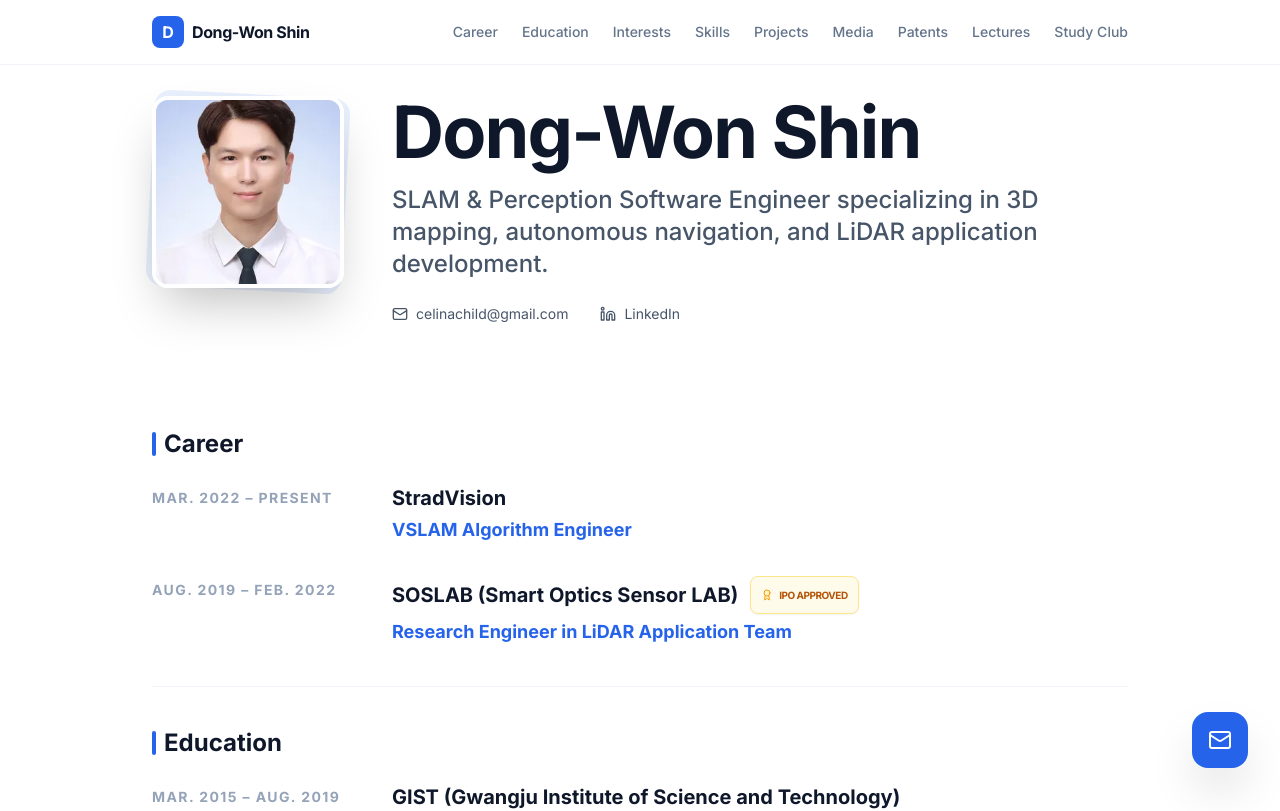
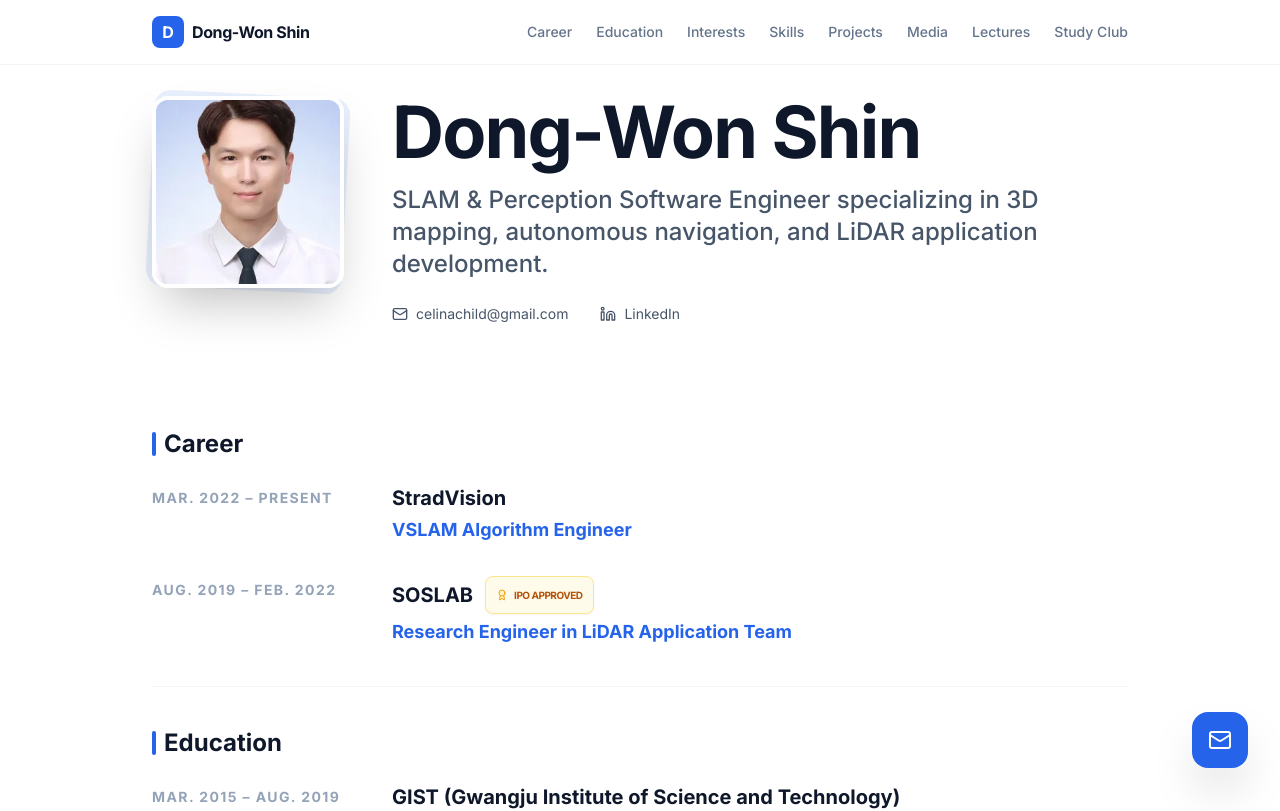
Before and after one commit to dong-won-shin/portfolio, a React (Vite) app: page / in a window 1280 px wide. Shown: the top 811 px of the page. Built offline with nearby package versions, Linux system fonts and the light colour scheme.

Commit message:
remote patent section

```diff
--- a/App.tsx
+++ b/App.tsx
@@ -14,7 +14,6 @@
   ArrowLeft,
   FileText,
   Globe,
-  FileCheck2,
   Play,
   GraduationCap,
   Award,
@@ -27,7 +26,6 @@
   TECHNICAL_SKILLS,
   PROJECTS,
   SIDE_PROJECTS,
-  PATENTS,
   MEDIA,
   LECTURES,
   STUDY_CLUBS
@@ -374,7 +372,6 @@
     { name: 'Skills', id: 'skills' },
     { name: 'Projects', id: 'projects' },
     { name: 'Media', id: 'media' },
-    { name: 'Patents', id: 'patents' },
     { name: 'Lectures', id: 'lectures' },
     { name: 'Study Club', id: 'study-club' },
   ];
@@ -463,12 +460,30 @@
 
         <Section title="Career" id="career">
           <div className="space-y-8">
-            {CAREER_DATA.map((item, idx) => (
+            {CAREER_DATA.map((item, idx) => {
+              const companyLinks: { [key: string]: string } = {
+                'StradVision': 'https://stradvision.com/_ENG/',
+                'SOSLAB': 'https://soslab.co/en/'
+              };
+              const companyUrl = companyLinks[item.company];
+
+              return (
                 <div key={idx} className="flex flex-col md:flex-row md:gap-12 group">
                   <div className="w-48 shrink-0 text-slate-400 font-bold text-sm tracking-widest pt-1 uppercase mb-2 md:mb-0">{item.period}</div>
                   <div className="flex-1">
                     <h3 className="text-xl font-bold text-slate-900 mb-1 flex items-center gap-3">
+                      {companyUrl ? (
+                        <a
+                          href={companyUrl}
+                          target="_blank"
+                          rel="noreferrer"
+                          className="hover:text-blue-600 transition-colors cursor-pointer"
+                        >
                           {item.company}
+                        </a>
+                      ) : (
+                        item.company
+                      )}
                       {item.badge && (
                         <span className="px-2.5 py-1 bg-amber-50 text-amber-700 text-[10px] font-black rounded-lg uppercase tracking-tighter border border-amber-200 flex items-center gap-1.5 shadow-sm">
                           <Award className="w-3 h-3 text-amber-500 fill-amber-100" />
@@ -479,7 +494,8 @@
                     <p className="text-blue-600 font-bold text-lg">{item.role}</p>
                   </div>
                 </div>
-            ))}
+              );
+            })}
           </div>
         </Section>
 
@@ -635,28 +651,6 @@
           </div>
         </Section>
 
-        <Section title="Patents" id="patents">
-          <div className="grid grid-cols-1 md:grid-cols-2 gap-4">
-            {PATENTS.map((patent, idx) => (
-              <div key={idx} className="p-6 border border-slate-100 rounded-2xl bg-white flex items-start gap-4">
-                <div className="p-3 bg-slate-50 rounded-xl text-slate-400">
-                  <FileCheck2 className="w-6 h-6" />
-                </div>
-                <div>
-                  <div className="flex items-center gap-2 mb-1">
-                    <span className={`text-[10px] font-black px-2 py-0.5 rounded uppercase tracking-tighter ${patent.status === 'Registered' ? 'bg-emerald-50 text-emerald-600' : 'bg-amber-50 text-amber-600'}`}>
-                      {patent.status}
-                    </span>
-                    <span className="text-[10px] font-bold text-slate-400 uppercase tracking-widest">{patent.country}</span>
-                  </div>
-                  <h3 className="text-base font-bold text-slate-900 mb-1 leading-tight">{patent.title}</h3>
-                  <p className="text-xs font-mono text-slate-400">{patent.number}</p>
-                </div>
-              </div>
-            ))}
-          </div>
-        </Section>
-
         <Section title="Lectures" id="lectures">
           <div className="overflow-x-auto">
             <table className="w-full border-collapse">
--- a/data.ts
+++ b/data.ts
@@ -17,7 +17,7 @@
   },
   {
     period: "Aug. 2019 – Feb. 2022",
-    company: "SOSLAB (Smart Optics Sensor LAB)",
+    company: "SOSLAB",
     role: "Research Engineer in LiDAR Application Team",
     badge: "IPO approved"
   }
```
Also changed, not shown: 1 other file (tests, documents, lock files or other folders). Lines whose indentation alone changed are shown as unchanged.
